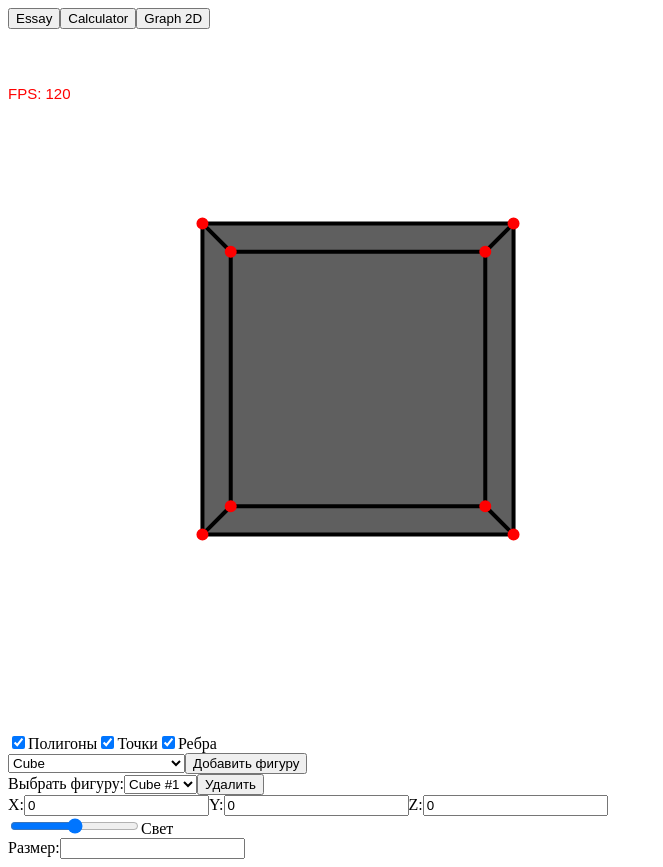
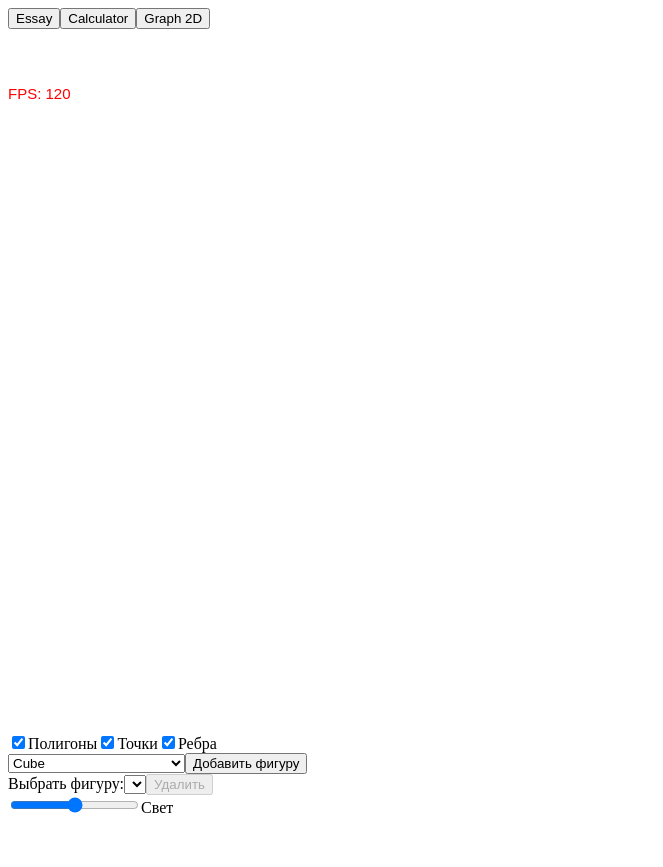
Before and after one commit to fewxe/js_framework, a React (Create React App) app: page / in a window 1280 px wide. Both pictures are taken after a click on the button "Graph 3D". Shown: the whole page, without its empty margins (0-663 px from the left). After the commit the page ends 825 px from the top, so only its background shows below. Built offline with nearby package versions, Linux system fonts and the light colour scheme.

Commit message:
small fix

```diff
--- a/src/components/graph3d/Graph3D.js
+++ b/src/components/graph3d/Graph3D.js
@@ -4,7 +4,6 @@ import Canvas from '../../modules/Canvas/Canvas.js';
 import Math3D from '../../modules/graph3d/Math3D.js';
 import Light from '../../modules/graph3d/Math3D/entities/Light.js';
 import Point from '../../modules/graph3d/Math3D/entities/Point.js';
-import Cube from '../../modules/graph3d/Math3D/figurs/Cube.js';
 import UI3D from './UI3D/UI3D.js';
 
 const Graph3D = () => {
@@ -18,7 +17,7 @@ const Graph3D = () => {
     HEIGHT: 10,
     CENTER: new Point(0, 0, 30),
     CAMERA: new Point(0, 0, 50),
-    LIGHT: new Light(-40, 5, 10, 25000),
+    LIGHT: new Light(-40, -10, 10, 25000),
   };
 
   const math3D = new Math3D({ WIN });
@@ -28,7 +27,7 @@ const Graph3D = () => {
     printPolygons: true,
     printPoint: true,
     printEdges: true,
-    figures: [new Cube()],
+    figures: [],
   }
 
   const handleMouseDown = e => {
@@ -72,7 +71,7 @@ const Graph3D = () => {
     settings.figures.forEach(figure => {
         math3D.calcRadius(figure);
         math3D.calcDistance(figure, WIN.CAMERA, 'distance');
-        math3D.calcDistance(figure, WIN.LIGHT, 'lumen');
+        math3D.calcDistance(figure, WIN.LIGHT, 'distanseToLight');
     });
 
     let allPolygons = [];
@@ -99,17 +98,18 @@ const Graph3D = () => {
                 settings.figures,
                 WIN.LIGHT
             );
-            const lumen = math3D.calcIllumination(
-                polygon.lumen,
+            const distanseToLight = math3D.calcIllumination(
+                polygon.distanseToLight,
                 WIN.LIGHT.lumen * (isShadow ? dark : 1)
             );
             const { r, g, b } = polygon.color;
+
             canvas.polygon(
                 projected,
                 polygon.rgbToHex(
-                    Math.round(r * lumen),
-                    Math.round(g * lumen),
-                    Math.round(b * lumen)
+                    Math.round(r * distanseToLight * polygon.lumen),
+                    Math.round(g * distanseToLight * polygon.lumen),
+                    Math.round(b * distanseToLight * polygon.lumen)
                 )
             );
         });
--- a/src/components/graph3d/UI3D/UI3D.js
+++ b/src/components/graph3d/UI3D/UI3D.js
@@ -72,7 +72,7 @@ const UI3D = ({ settings, WIN }) => {
     const handleOriginChange = (axis, value) => {
         const fig = settings.figures[selectedIndex];
         if (fig) {
-            fig.origin[axis] = parseFloat(value) || 0;
+            fig.origin[axis] = parseFloat(value);
             forceUpdate({});
         }
     };
--- a/src/modules/graph3d/Math3D/entities/Polygon.js
+++ b/src/modules/graph3d/Math3D/entities/Polygon.js
@@ -3,6 +3,7 @@ export default class Polygon {
         this.points = points;
         this.color = color;
         this.index = index;
+        this.lumen = 1;
     }
 
     rgbToHex(r, g, b) {
--- a/src/modules/graph3d/Math3D/figurs/Sphere.js
+++ b/src/modules/graph3d/Math3D/figurs/Sphere.js
@@ -4,7 +4,7 @@ import Point from '../entities/Point.js';
 import Polygon from '../entities/Polygon.js';
 
 export default class Sphere extends Figure {
-    constructor(origin = new Point(0, 0, 0), radius = 10, count = 50) {
+    constructor(origin = new Point(0, 0, 0), radius = 10, count = 25) {
         super(origin);
         this._radius = radius;
         this._count = count;
```
